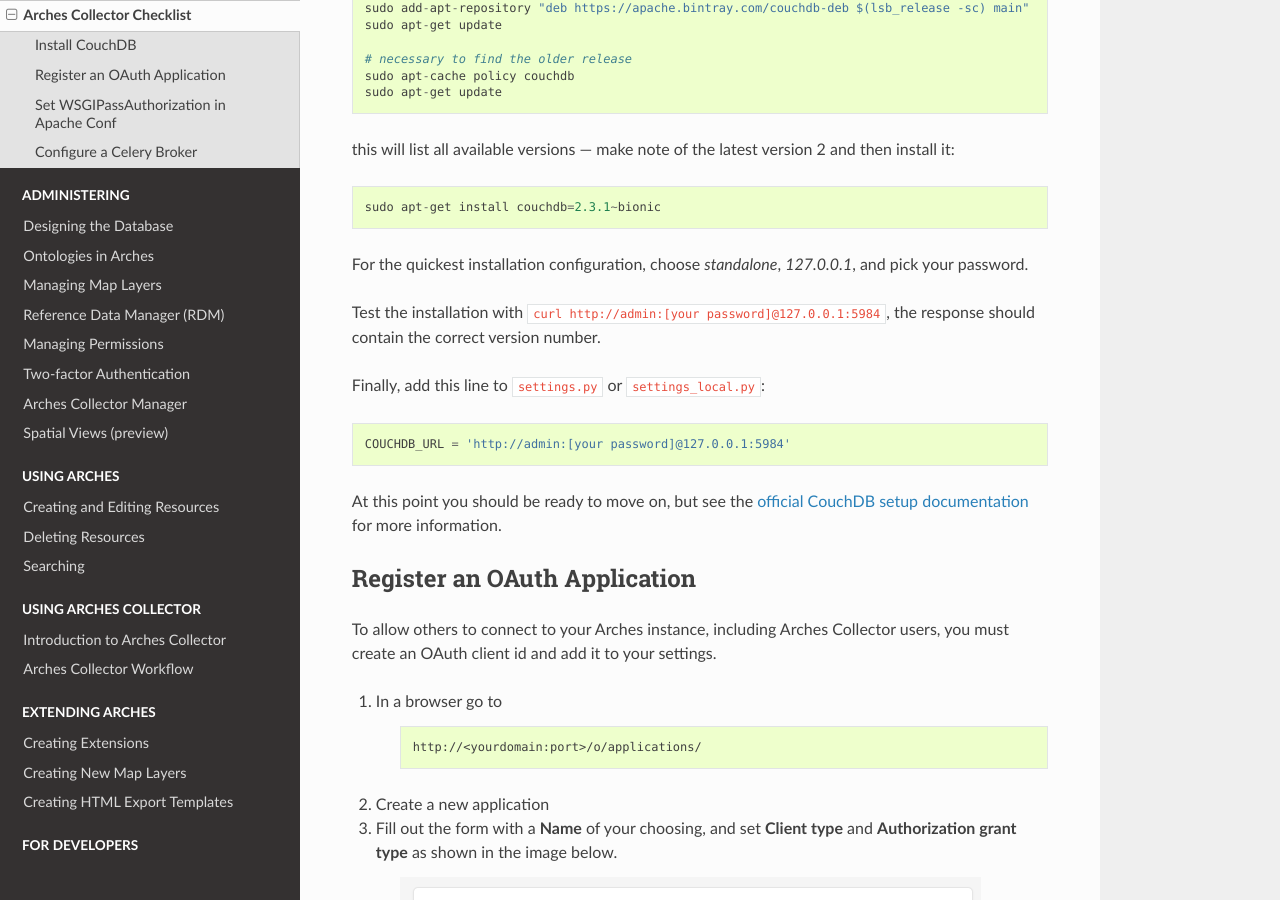
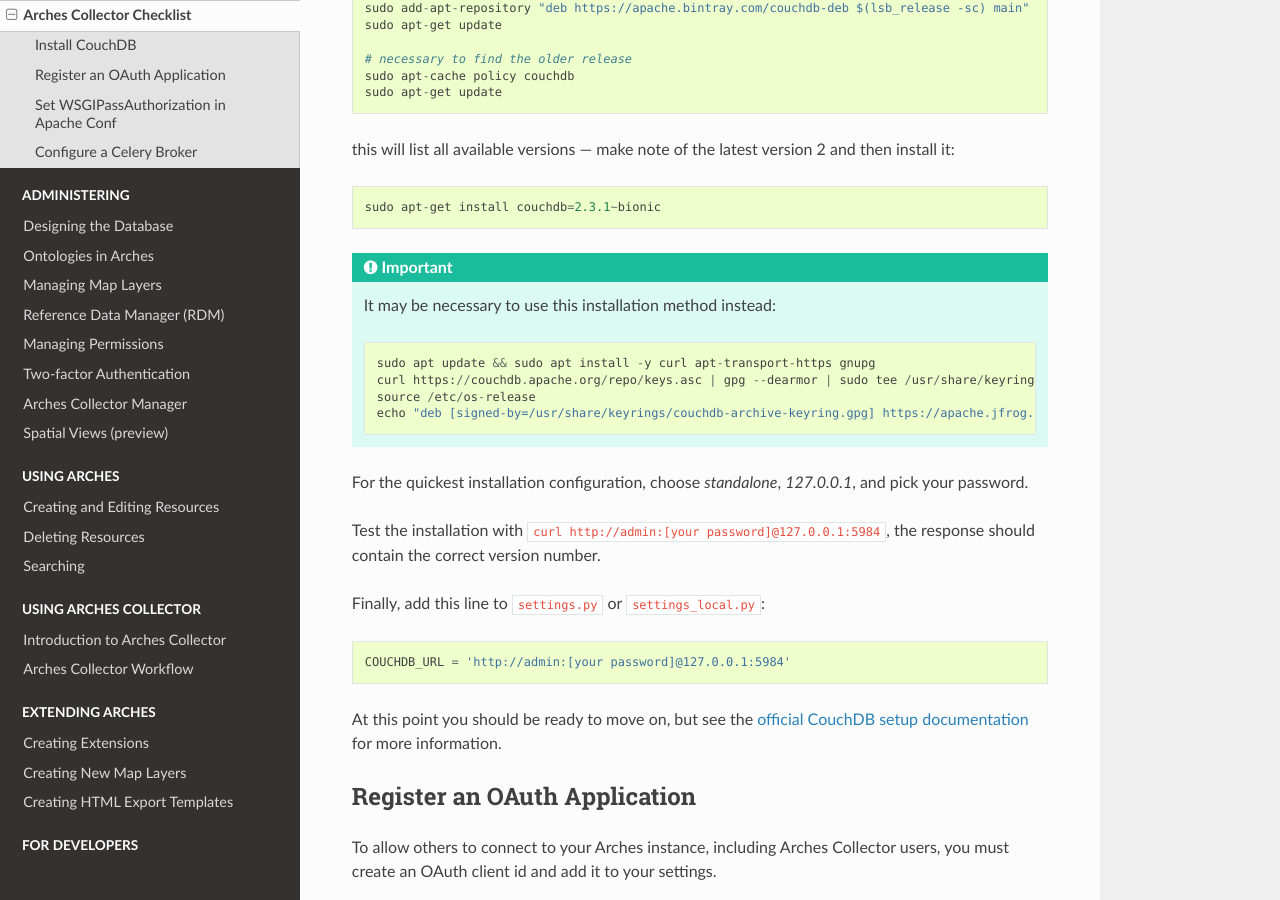
Before and after one commit to archesproject/arches-docs, a Sphinx documentation site: the page built from docs/arches-collector-checklist.txt, in a window 1280 px wide and 900 px high, scrolled down 508 px. Built offline with Sphinx 7.4.7 and the Read the Docs theme 2.0.0, drawn with Linux system fonts in a browser that asks for light colours.

Commit message:
add alternative couchdb install option #262
Signed-off-by: Adam Cox <mr.adamcox@gmail.com>

```diff
--- a/docs/arches-collector-checklist.txt
+++ b/docs/arches-collector-checklist.txt
@@ -33,6 +33,20 @@
 .. code-block::
 
     sudo apt-get install couchdb=2.3.1~bionic
+
+
+.. important::
+
+    It may be necessary to use this installation method instead:
+
+    .. code-block::
+
+        sudo apt update && sudo apt install -y curl apt-transport-https gnupg
+        curl https://couchdb.apache.org/repo/keys.asc | gpg --dearmor | sudo tee /usr/share/keyrings/couchdb-archive-keyring.gpg >/dev/null 2>&1
+        source /etc/os-release
+        echo "deb [signed-by=/usr/share/keyrings/couchdb-archive-keyring.gpg] https://apache.jfrog.io/artifactory/couchdb-deb/ ${VERSION_CODENAME} main" | sudo tee /etc/apt/sources.list.d/couchdb.list >/dev/null
+
+
 
 For the quickest installation configuration, choose `standalone`, `127.0.0.1`, and pick
 your password.
```
